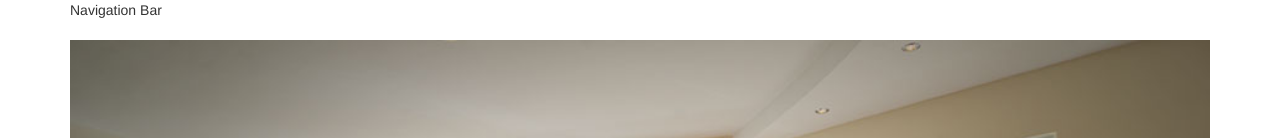
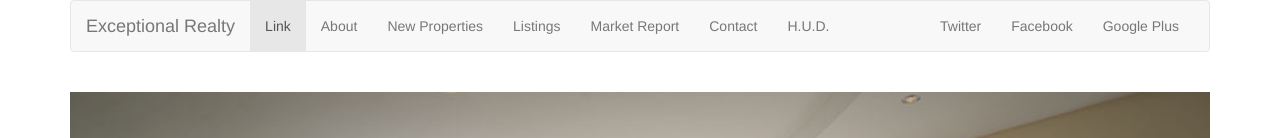
Before and after one commit to YiyiZhang/exceptional-realty-bootstrapped, a plain HTML site: page index.html in a window 1280 px wide. Shown: the top 138 px of the page. Drawn offline with nearby package versions, Linux system fonts and the light colour scheme.

Commit message:
finish navbar

```diff
--- a/index.html
+++ b/index.html
@@ -26,7 +26,40 @@
 
       <div class="row">
       <div class="col-sm-12">
-        Navigation Bar
+          <nav class="navbar navbar-default" role="navigation">
+            <div class="container-fluid">
+              <!-- Brand and toggle get grouped for better mobile display -->
+              <div class="navbar-header">
+                <button type="button" class="navbar-toggle collapsed" data-toggle="collapse" data-target="#bs-example-navbar-collapse-1">
+                  <span class="sr-only">Toggle navigation</span>
+                  <span class="icon-bar"></span>
+                  <span class="icon-bar"></span>
+                  <span class="icon-bar"></span>
+                </button>
+                <a class="navbar-brand" href="#">Exceptional Realty</a>
+              </div>
+
+              <!-- Collect the nav links, forms, and other content for toggling -->
+              <div class="collapse navbar-collapse" id="bs-example-navbar-collapse-1">
+                <ul class="nav navbar-nav">
+                  <li class="active"><a href="#">Link <span class="sr-only">(current)</span></a></li>
+                  <li><a href="#">About</a></li>
+                  <li><a href="#">New Properties</a></li>
+                  <li><a href="#">Listings</a></li>
+                  <li><a href="#">Market Report</a></li>
+                  <li><a href="#">Contact</a></li>
+                  <li><a href="#" target="_blank">H.U.D.</a></li>
+                </ul>
+                <!--Social nav links-->
+                <ul class="nav navbar-nav navbar-right">
+                  <li><a class="twit" href="#" title="Twitter">Twitter</a></li>
+                  <li><a class="fbook" href="#" title="Facebook">Facebook</a></li>
+                  <li><a class="gplus" href="#" title="Google Plus">Google Plus</a></li>
+
+                </ul>
+              </div><!-- /.navbar-collapse -->
+            </div><!-- /.container-fluid -->
+          </nav>
         </div>
       </div>
 
```
